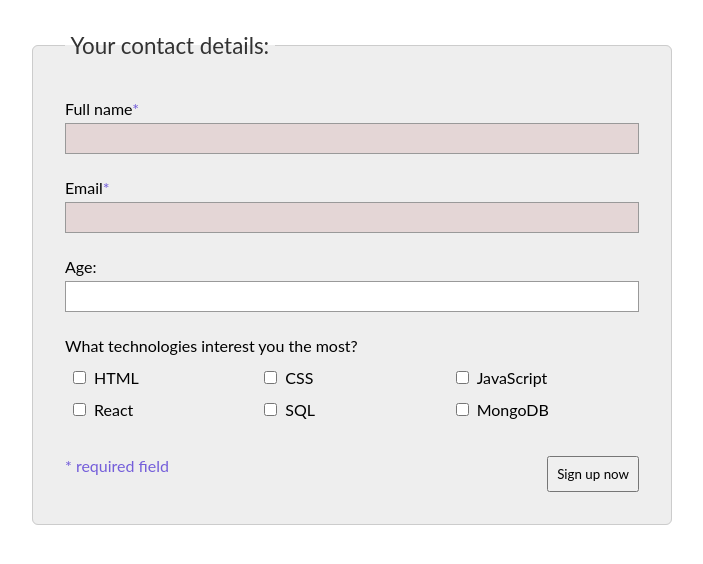
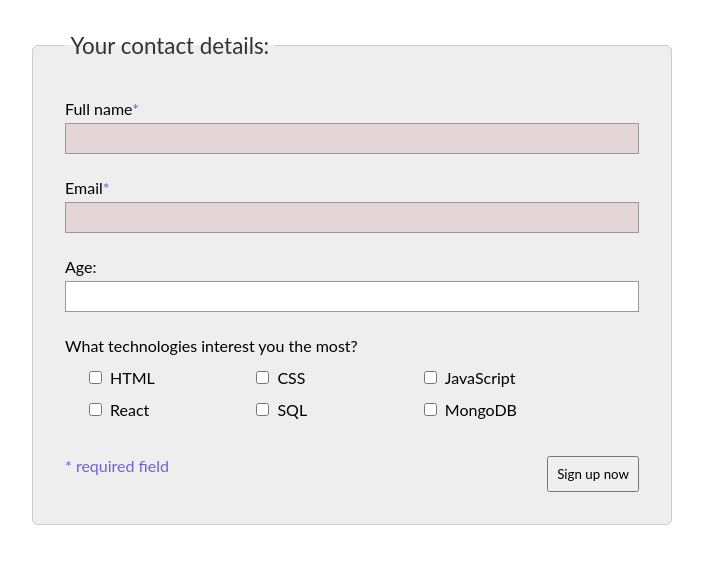
Before and after one commit to edwardtanguay/et001-contact-form, a plain HTML site: page index.html in a window 1280 px wide. Shown: the whole page, without its empty margins (0-703 px from the left). Drawn offline with Linux system fonts and the light colour scheme.

Commit message:
checkboxes finished

```diff
--- a/css/main.css
+++ b/css/main.css
@@ -37,9 +37,9 @@ label {
 }
 
 div.techItems {
-	display: grid;
-	grid-template-columns: repeat(3, 1fr);
-	grid-template-rows: repeat(2, 1fr);
+	display: flex;
+	flex-wrap: wrap;
+	margin-left: 1rem;
 }
 
 div.techItem {
@@ -47,6 +47,7 @@ div.techItem {
 	align-items: center;
 	justify-content: flex-start;
 	user-select: none;
+	width: 30%;
 }
 
 input {
```
